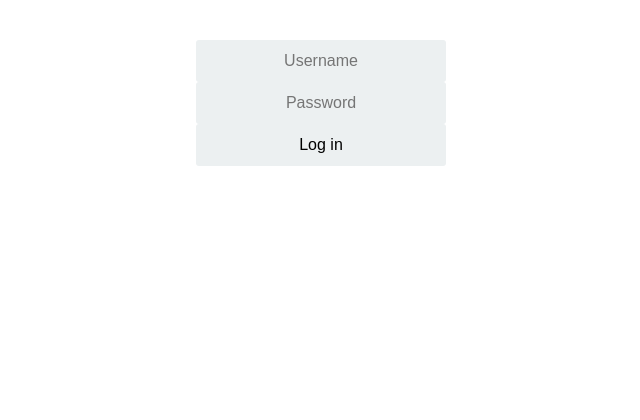
After one commit to akuramshin/WebRobot, a Flask app: page /login in a window 1280 px wide. The commit adds this page. Shown: the top 420 px of the page, without its empty margins (322-962 px from the left). Run offline with Flask 2, Linux system fonts and the light colour scheme.

Commit message:
Added a login page for the website

```diff
--- a/server.py
+++ b/server.py
@@ -1,12 +1,14 @@
-from flask import Flask, render_template, request, redirect, Response
+from flask import Flask, render_template, request, redirect, Response, session, abort
 import random, json
 import sys
 import socket
 
 app = Flask(__name__)
+
+app.secret_key = 'X;\xce\xcc\xde\x8f.\x117\x16tO\xfd\x98\n<'
+
 # Add a feature to index.html where we can see if bot is connected or not ...
 # (if the socket client connected with the server running on the bot )
-
 HOST = "192.168.0.55"
 PORT = 9999
 
@@ -30,9 +32,23 @@ def relay(msg):
 
 @app.route("/")
 def index():
-	# Return our main page
-    return render_template('index.html')
+	if not session.get('logged_in'):
+		# Return the log in page
+		return render_template('login.html')
+	else:
+		# Return our main page
+		return render_template('index.html')
 
+
+@app.route("/login", methods = ['POST', 'GET'])
+def do_login():
+	if request.method == 'POST':
+		if request.form['password'] == 'password' and request.form['username'] == 'admin':
+			session['logged_in'] = True
+		else:
+			flash('Wrong Password!')
+		return index()
+	return render_template('login.html')
 
 @app.route("/move", methods = ['POST'])
 def recieve():
--- a/static/style.css
+++ b/static/style.css
@@ -18,6 +18,23 @@ p {
 
 img {
     width: 100%;
+}
+
+input {
+    text-align: center;
+    background-color: #ECF0F1;
+    border: 2px solid transparent;
+    border-radius: 3px;
+    font-size: 16px;
+    font-weight: 200;
+    padding: 10px 0;
+    width: 250px;
+    transition: border .5s;
+}
+
+input:focus{
+    border: 2px solid #3498DB;
+    box-shadow: none;
 }
 
 button {
@@ -45,6 +62,17 @@ button {
 
 button:hover, button:active {
     background: #d25;
+}
+
+.login {
+    margin: 20px auto;
+    width: 300px;
+}
+
+.login-screen {
+    background-color: #FFF;
+    padding: 20px;
+    border-radius: 5px;
 }
 
 .centered {
--- /dev/null
+++ b/templates/login.html
@@ -0,0 +1,16 @@
+<link rel="stylesheet" type="text/css" href="{{ url_for('static', filename='style.css') }}">
+{% block body %}
+{% if session['logged_in'] %}
+<p>You're already logged in!</p>
+{% else %}
+<form action="/login" method="POST">
+	<div class="login">
+		<div class="login-screen">
+			<input type="username" name="username" placeholder="Username">
+			<input type="password" name="password" placeholder="Password">
+			<input type="submit" value="Log in">
+		</div>
+    </div>
+</form>
+{% endif %}
+{% endblock %}
```
